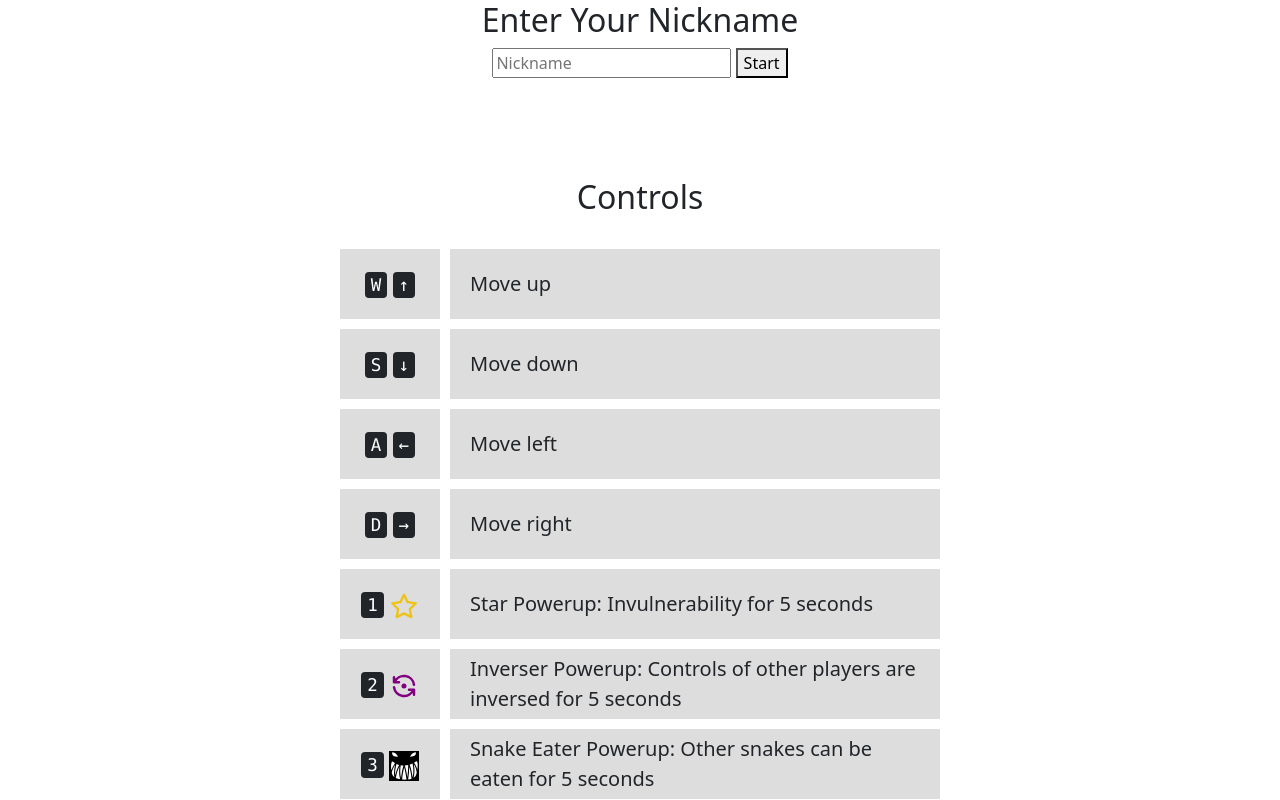
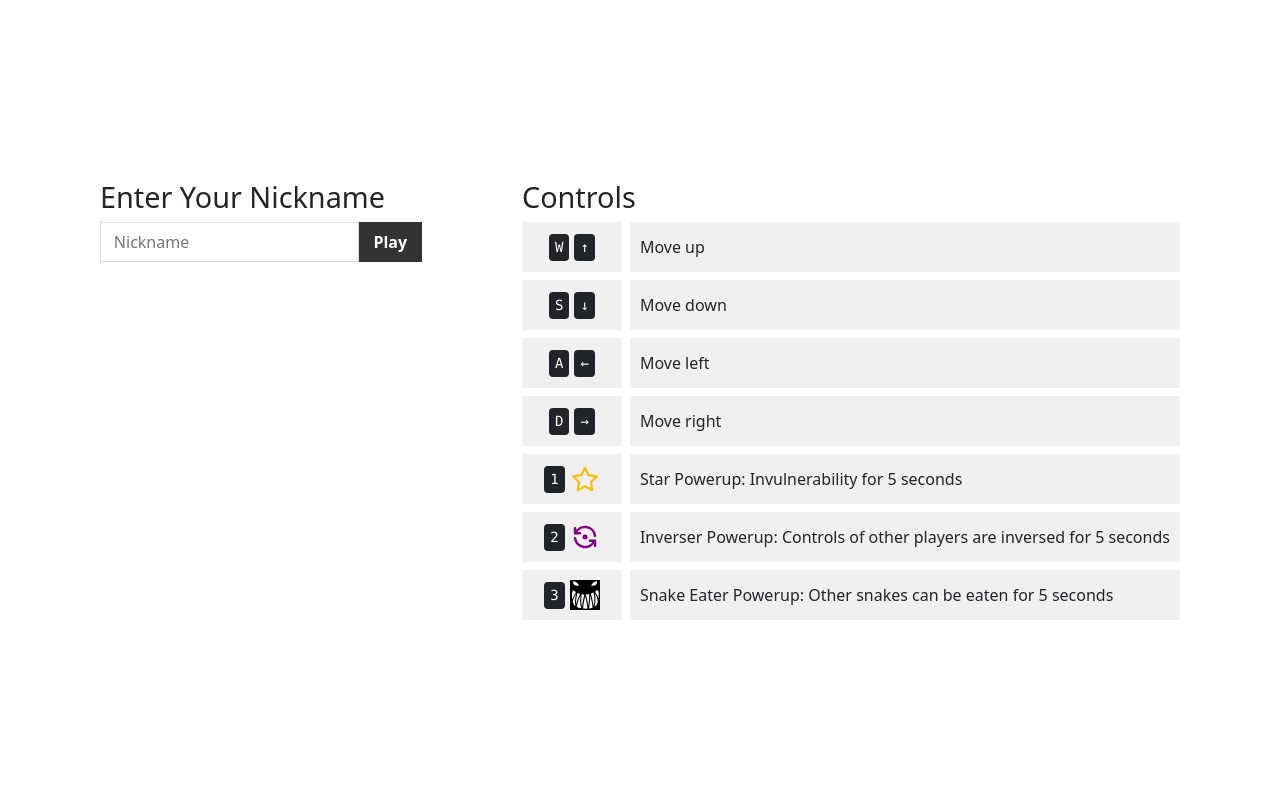
Before and after one commit to jonaslanzlinger/HSG-PACL-MultiplayerSnake, a plain HTML site: page frontend/index.html in a window 1280 px wide. Drawn offline with nearby package versions, Linux system fonts and the light colour scheme.

Commit message:
feat: login/kill screen finetuning

```diff
--- a/frontend/index.html
+++ b/frontend/index.html
@@ -12,69 +12,62 @@
 
 <body>
 
-   <section id="login">
-      <div class="login-container">
-         <div class="container d-flex justify-content-center align-items-center" id="enter-username-container">
-            <div>
-               <h1 id="final-score-value"></h1>
-               <h2>Enter Your Nickname</h2>
+   <section id="login" class="login-container">
+      <div>
+         <div>
+            <div id="final-score">
+               <h1>You Died!</h1>
+               <div class="player">
+                  <div class="name"></div>
+                  <div class="score"></div>
+               </div>
+            </div>
+            <h2>Enter Your Nickname</h2>
+            <div class="inputs">
                <input type="text" id="nickname" placeholder="Nickname">
-               <button onclick="startGame()">Start</button>
+               <button id="play" onclick="startGame()">Play</button>
             </div>
          </div>
-         <div class="gap"></div>
          <div>
             <h2>Controls</h2>
-            <div class="grid-container">
-               <div class="grid-item-icon">
+            <div class="controls">
+               <div>
                   <kbd>W</kbd>
                   <kbd>↑</kbd>
                </div>
-               <div class="grid-item">
-                  <p>Move up</p>
+               <div>
+                  Move up
                </div>
-               <div class="grid-item-icon">
+               <div>
                   <kbd>S</kbd>
                   <kbd>↓</kbd>
                </div>
-               <div class="grid-item">
-                  <p>Move down</p>
-               </div>
-               <div class="grid-item-icon">
+               <div>Move down</div>
+               <div>
                   <kbd>A</kbd>
                   <kbd>←</kbd>
                </div>
-               <div class="grid-item">
-                  <p>Move left</p>
-               </div>
-               <div class="grid-item-icon">
+               <div>Move left</div>
+               <div>
                   <kbd>D</kbd>
                   <kbd>→</kbd>
                </div>
-               <div class="grid-item">
-                  <p>Move right</p>
-               </div>
-               <div class="grid-item-icon">
+               <div>Move right</div>
+               <div>
                   <kbd>1</kbd>
                   <img src="/assets/star.svg" class="control-img" />
                </div>
-               <div class="grid-item">
-                  <p>Star Powerup: Invulnerability for 5 seconds</p>
-               </div>
-               <div class="grid-item-icon">
+               <div>Star Powerup: Invulnerability for 5 seconds</div>
+               <div>
                   <kbd>2</kbd>
                   <img src="/assets/inverser.svg" class="control-img" />
                </div>
-               <div class="grid-item">
-                  <p>Inverser Powerup: Controls of other players are inversed for 5 seconds</p>
-               </div>
-               <div class="grid-item-icon">
+               <div>Inverser Powerup: Controls of other players are inversed for 5 seconds</div>
+               <div>
                   <kbd>3</kbd>
                   <img src="/assets/snake_eater.svg" class="control-img" />
                </div>
-               <div class="grid-item">
-                  <p>Snake Eater Powerup: Other snakes can be eaten for 5 seconds</p>
-               </div>
+               <div>Snake Eater Powerup: Other snakes can be eaten for 5 seconds</div>
             </div>
          </div>
       </div>
@@ -82,10 +75,10 @@
 
    <section id="game" style="display: none">
 
-     <div id="audio-controls">
-        <input type="range" id="slider-music" min="0" max="100" value="30" step="5" />
-        <input type="range" id="slider-fx" min="0" max="100" value="40" step="5" />
-     </div>
+      <div id="audio-controls">
+         <input type="range" id="slider-music" min="0" max="100" value="30" step="5" />
+         <input type="range" id="slider-fx" min="0" max="100" value="40" step="5" />
+      </div>
 
       <div class="stats-container" id="stats">
          <div class="leaderboard-container" id="leaderboard">
--- a/frontend/index.js
+++ b/frontend/index.js
@@ -67,7 +67,7 @@ function startGame() {
   }
 
   document.getElementById("login").style.display = "none";
-  document.getElementById("final-score-value").style.display = "block";
+  document.getElementById("final-score").style.display = "block";
   document.getElementById("game").style.display = "grid";
   let nickname = document.getElementById("nickname").value;
 
@@ -119,12 +119,26 @@ function initSocket(nickname) {
     ) {
       gameAudio.stopMusic();
 
-      document.getElementById("login").style.display = "block";
+      document.getElementById("login").style.display = "flex";
       document.getElementById("game").style.display = "none";
-      document.getElementById("final-score-value").innerText = `Final Score: ${gameState.players.find(
+
+      const p = gameState.players.find(
         (player) => player.playerNumber === this.playerNumber
-      ).score
-        }`;
+      )
+
+      const name = document.querySelector("#final-score .name")
+      const score = document.querySelector("#final-score .score")
+      const colors = snakeColors[(p.playerNumber - 1 ) % snakeColors.length];
+
+      name.innerText = p.nickname
+      name.style.backgroundColor = colors[1]
+      name.style.color = colors[2]
+      score.innerText = p.score
+      score.style.backgroundColor = colors[0]
+      score.style.color = colors[2]
+
+      playBtn = document.querySelector("#play")
+      playBtn.innerText = "Play Again"
 
       // Reset camera
       camera = null;
--- a/frontend/leaderboard.js
+++ b/frontend/leaderboard.js
@@ -17,7 +17,8 @@ function updateLeaderboard(gameState) {
 
       const name = document.createElement("span")
       name.classList.add("name")
-      name.style.color = colors[0]
+      name.style.backgroundColor = colors[1]
+      name.style.color = colors[2]
       name.innerText = player.nickname
 
       const score = document.createElement("span")
--- a/frontend/style.css
+++ b/frontend/style.css
@@ -75,22 +75,33 @@ input[type=range] {
   font-family: monospace;
 }
 
+.stats-container ol#leaderboard-list {
+  padding-left: 0;
+}
+
 .stats-container li.player {
   display: flex;
   justify-content: space-between;
   align-items: center;
+  margin-bottom: 2px;
+}
+
+.stats-container li.player:last-of-type {
+  margin: 0;
 }
 
 .stats-container li.player span.name {
   overflow: hidden;
   text-overflow: ellipsis;
   white-space: nowrap;
+  flex-grow: 1;
+  padding: 0 0.6em;
 }
 
 .stats-container li.player span.score {
   display: block;
   text-align: center;
-  padding: 0 0.4em;
+  padding: 0 0.6em;
 }
 
 .powerup-container img {
@@ -156,15 +167,99 @@ ol#debuff-list {
 
 .login-container {
   display: flex;
-  flex-direction: column;
   justify-content: center;
   align-items: center;
-  text-align: center;
   height: 100vh;
 }
 
-.gap {
-  height: 100px;
+.login-container > div {
+  display: flex;
+  gap: 100px;
+}
+
+.login-container h2 {
+  font-size: 1.8em;
+}
+
+#final-score {
+  display: none;
+  margin-bottom: 50px;
+}
+
+#final-score h1 {
+  color: red;
+  font-weight: 900;
+}
+
+#final-score .player {
+  display: flex;
+  justify-content: space-between;
+  font-weight: bold;
+  font-family: monospace;
+}
+
+#final-score .player .name {
+  flex-grow: 1;
+  padding: 0.4em 0.8em;
+}
+
+#final-score .player .score {
+  padding: 0.4em 0.8em;
+}
+
+.inputs {
+  display: flex;
+}
+
+.inputs input[type=text] {
+    padding: 0.4em 0.8em;
+    border: 1px solid #ddd;
+    outline: none;
+    min-width: 250px;
+}
+
+.inputs input[type=text]:focus {
+    border: 1px solid #333333;
+    color: #333333;
+}
+
+.inputs button {
+  padding: 0em 0.8em;
+  height: 40px;
+  background: #333333;
+  border: 2px solid #333333;
+  color: #ffffff;
+  font-weight: bold;
+}
+
+.inputs button:hover {
+  background: #fff;
+  color: #333333;
+}
+
+.controls {
+  display: grid;
+  grid-template-columns: 100px 1fr;
+  grid-template-rows: 1fr 1fr 1fr 1fr 1fr 1fr 1fr;
+  gap: 8px;
+}
+
+.controls > div {
+  background: #f0f0f0;
+  height: 50px;
+  display: flex;
+  align-items: center;
+}
+
+.controls > :nth-child(odd) {
+  justify-content: center;
+  gap: 5px;
+}
+
+.controls > :nth-child(even) {
+  padding: 0 10px;
+  justify-content: start;
+  text-wrap: wrap;
 }
 
 #color-customizer {
```
